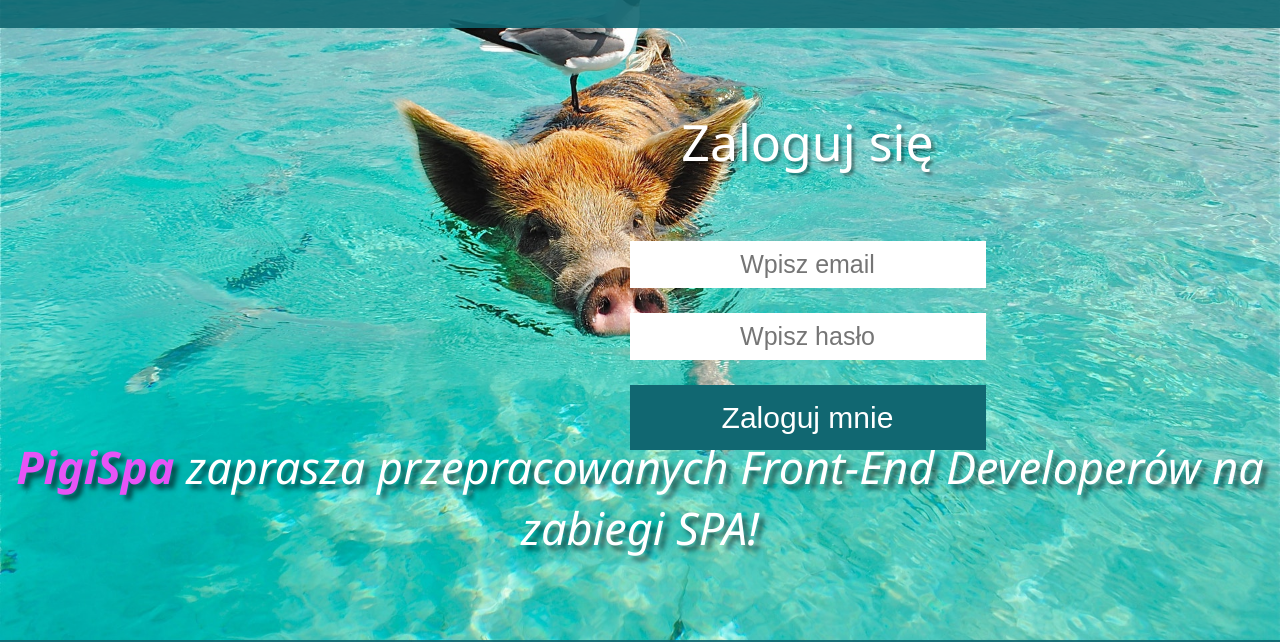
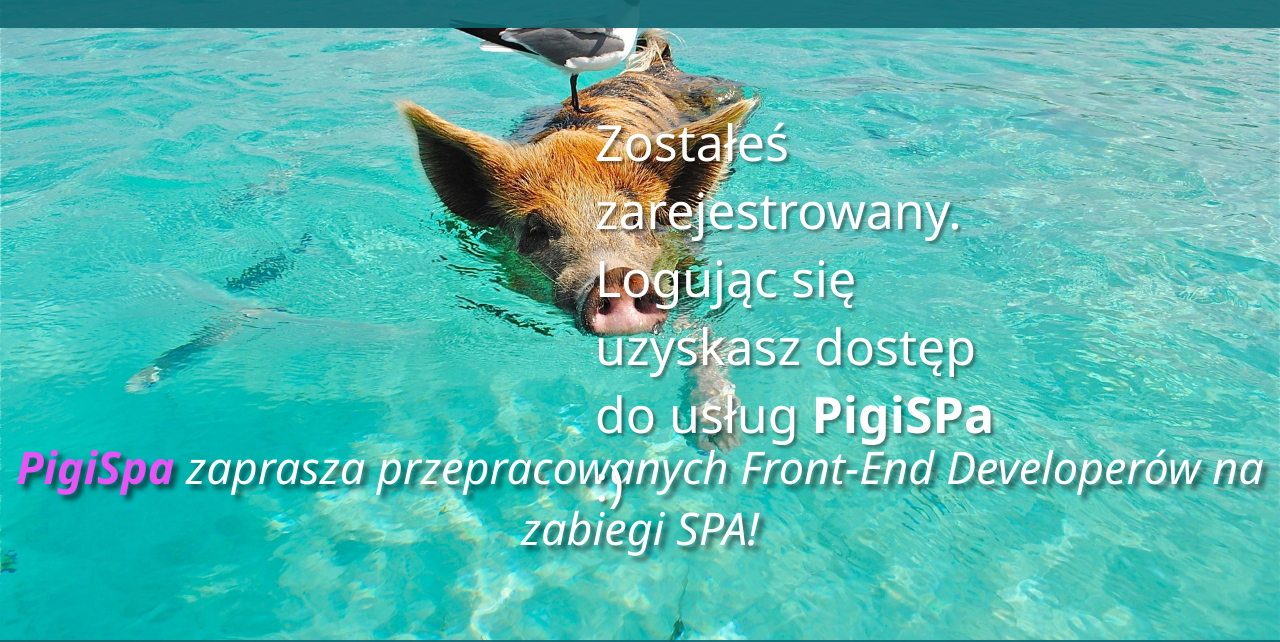
Before and after one commit to hajczek/PigiSpa, a website built with Parcel: page index.html in a window 1280 px wide. Shown: the part 92-734 px from the top of the page. Built offline with nearby package versions, Linux system fonts and the light colour scheme; files whose address does not match are found by name.

Commit message:
Added welcome message after registration and style css for this element

```diff
--- a/index.html
+++ b/index.html
@@ -41,13 +41,18 @@
       </div> -->
 
       <!-- LOGIN FORM -->
-      <div class="login-box">
+      <!-- <div class="login-box">
         <h2>Zaloguj się</h2>
         <form class="form" id="login-form">
           <input type="email" name="email-login" placeholder="Wpisz email">
           <input type="password" name="pass-login" placeholder="Wpisz hasło">
           <button id="login-btn">Zaloguj mnie</button>
         </form>
+      </div> -->
+
+      <!-- WELCOME TEXT AFTER REGISTRATION -->
+      <div class="welcome-box">
+        <p>Zostałeś zarejestrowany. Logując się uzyskasz dostęp do usług <b>PigiSPa</b> :)</p>
       </div>
 
 
--- a/src/it-spa.scss
+++ b/src/it-spa.scss
@@ -3,6 +3,8 @@
 $edit-color: #e654f6;
 $active-color: #7ff2ee;
 $bg-color: #116771;
+$slogan-shadow: 5px 5px 5px rgba(0, 0, 0, 0.6);
+$text-shadow: 3px 3px 3px rgba(0, 0, 0, 0.4);
 
 * {
   padding: 0;
@@ -71,7 +73,7 @@
       position: absolute;
       bottom: 150px;
       font-style: italic;
-      text-shadow: 5px 5px 5px rgba(0, 0, 0, 0.6);
+      text-shadow: $slogan-shadow;
 
       .pink {
         color: $edit-color;
@@ -97,7 +99,7 @@
       font-size: 50px;
       margin-bottom: 65px;
       font-weight: normal;
-      text-shadow: 3px 3px 3px rgba(0, 0, 0, 0.4);
+      text-shadow: $text-shadow;
       text-align: center;
     }
 
@@ -125,6 +127,20 @@
         font-size: 30px;
       }
     }
+
+    .welcome-box {
+      display: flex;
+      flex-direction: column;
+      width: 425px;
+      justify-self: center;
+      margin: 0 auto;
+      flex-wrap: wrap;
+      position: absolute;
+      top: 200px;
+      right: 260px;
+      font-size: 50px;
+      text-shadow: $text-shadow;
+    }
   }
 
   footer {
```
Also changed, not shown: css/it-spa.min.css, dist/index.html, 2 other files.
